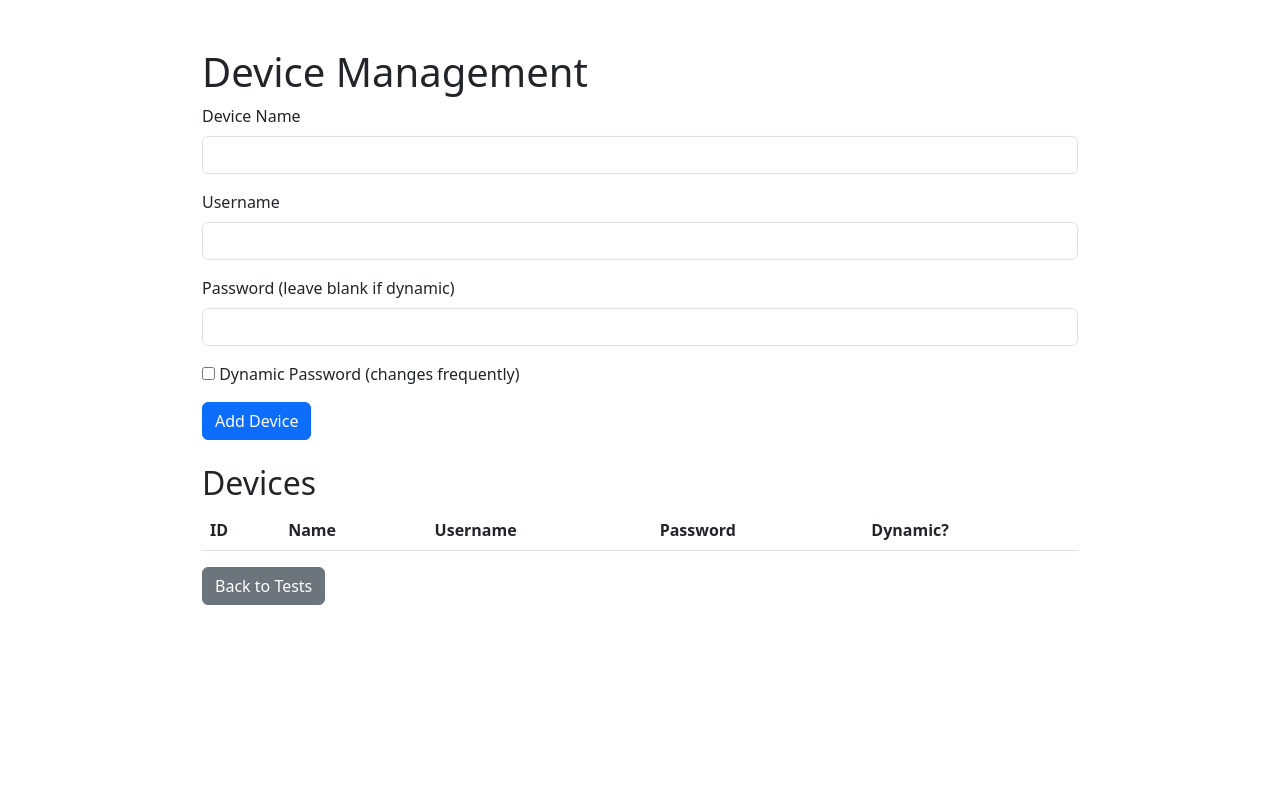
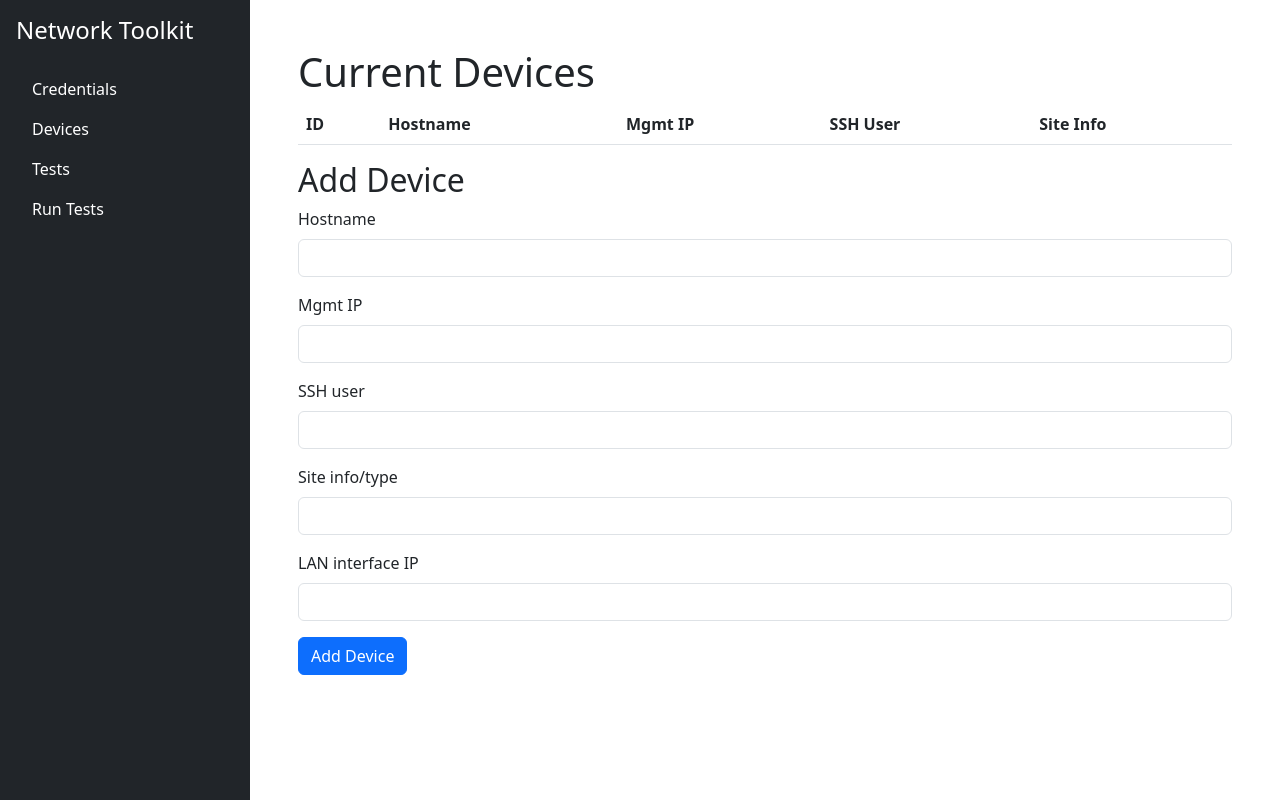
Before and after one commit to rog2054/rnt, a Flask app: page /devices in a window 1280 px wide. Run offline with Flask 3, Linux system fonts and the light colour scheme; lists and menus that the app fills with data are empty; some libraries are stand-ins or nearby versions.

Commit message:
devices page and credentials page fields updated

```diff
--- a/app.py
+++ b/app.py
@@ -2,34 +2,94 @@ from flask import Flask, render_template, request, jsonify
 from flask_sqlalchemy import SQLAlchemy
 from flask_socketio import SocketIO
 import threading
-from time import sleep
+from time import sleep  # Simulated test execution
 
 app = Flask(__name__)
-app.config['SQLALCHEMY_DATABASE_URI'] = 'sqlite:///tests.db'
+app.config['SQLALCHEMY_DATABASE_URI'] = 'sqlite:///config.db'
 app.config['SQLALCHEMY_TRACK_MODIFICATIONS'] = False
-app.config['SECRET_KEY'] = 'your-secret-key'  # Needed for SocketIO
+app.config['SECRET_KEY'] = 'your-secret-key'
 db = SQLAlchemy(app)
 socketio = SocketIO(app)
 
-# Database Model
-class TestConfig(db.Model):
+# Models
+
+class DeviceCredential(db.Model):
     id = db.Column(db.Integer, primary_key=True)
-    test_name = db.Column(db.String(100), nullable=False)
-    category = db.Column(db.String(50), nullable=False)
-    parameter = db.Column(db.String(200))
-    status = db.Column(db.String(20), default='pending')
+    uname = db.Column(db.String(100), nullable=False)
+    pw = db.Column(db.String(100), nullable=True)
+    pwexpiry = db.Column(db.Boolean, default=False)
+
 class Device(db.Model):
     id = db.Column(db.Integer, primary_key=True)
-    device_name = db.Column(db.String(100), nullable=False)
-    username = db.Column(db.String(50), nullable=False)
-    password = db.Column(db.String(100))  # None if dynamic
-    is_dynamic = db.Column(db.Boolean, default=False)
+    devicehostname = db.Column(db.String(100), nullable=False)
+    devicemgmtip = db.Column(db.String(100), nullable=False)
+    devicesiteinfo = db.Column(db.String(100))
+    deviceusername = DeviceCredential.uname
+    devicelanip = db.Column(db.String(100))
+    # traceroute 10.174.88.1 source 10.55.33.253 numeric
 
-# Create the database
+class ASPathTest(db.Model):
+    id = db.Column(db.Integer, primary_key=True)
+    devicehostname = Device.devicehostname
+    testprefix = db.Column(db.String(100), nullable=False)
+    checkASinpath = db.Column(db.String(30), nullable=False)
+    checkASwantresult = db.Column(db.Boolean)
+    testtext = db.Column(db.String(200))
+    status = db.Column(db.String(20), default='pending')
+
+class TracerouteTest(db.Model):
+    id = db.Column(db.Integer, primary_key=True)
+    devicehostname = Device.devicehostname
+    testdest = db.Column(db.String(100), nullable=False)
+    testtext = db.Column(db.String(200))
+    status = db.Column(db.String(20), default='pending')
+
 with app.app_context():
     db.create_all()
 
-# Delete a test
+# Routes
+@app.route('/credentials', methods=['GET', 'POST'])
+def credentials():
+    if request.method == 'POST':
+        uname = request.form['uname']
+        pw = request.form['pw']
+        is_pwexpiry = 'pwexpiry' in request.form
+        new_credential = DeviceCredential(uname=uname, pw=pw, pwexpiry=is_pwexpiry)
+        db.session.add(new_credential)
+        db.session.commit()
+        return jsonify({'message': 'Credentails added'})
+    credentials = DeviceCredential.query.all()
+    return render_template('credentials.html', credentials=credentials)
+
+@app.route('/devices', methods=['GET', 'POST'])
+def devices():
+    if request.method == 'POST':
+        device_name = request.form['device_name']
+        device_mgmtip = request.form['device_mgmtip']
+        device_username = request.form['device_username']
+        device_siteinfo = request.form['device_siteinfo']
+        device_lanip = request.form['device_lanip']
+        new_device = Device(devicehostname=device_name, devicemgmtip=device_mgmtip, deviceusername=device_username, devicesiteinfo=device_siteinfo, devicelanip=device_lanip)
+        db.session.add(new_device)
+        db.session.commit()
+        return jsonify({'message': 'Device added'})
+    devices = Device.query.all()
+    return render_template('devices.html', devices=devices)
+
+@app.route('/tests', methods=['GET', 'POST'])
+def tests():
+    if request.method == 'POST':
+        test_name = request.form['test_name']
+        category = request.form['category']
+        parameter = request.form['parameter']
+        new_test = TestConfig(test_name=test_name, category=category, parameter=parameter)
+        db.session.add(new_test)
+        db.session.commit()
+        return jsonify({'message': 'Test added successfully'})
+    categories = [cat[0] for cat in db.session.query(TestConfig.category).distinct().all()]
+    tests = TestConfig.query.all()
+    return render_template('tests.html', categories=categories, tests=tests)
+
 @app.route('/delete_test/<int:test_id>', methods=['POST'])
 def delete_test(test_id):
     test = TestConfig.query.get_or_404(test_id)
@@ -37,57 +97,23 @@ def delete_test(test_id):
     db.session.commit()
     return jsonify({'message': 'Test deleted successfully'})
 
-# Homepage with test config editor
-@app.route('/', methods=['GET', 'POST'])
-def index():
-    if request.method == 'POST':
-        test_name = request.form['test_name']
-        category = request.form['category']
-        parameter = request.form['parameter']
+@app.route('/run_tests', methods=['GET', 'POST'])
+def run_tests():
+    tests = TestConfig.query.all()
+    devices = Device.query.all()
+    dynamic_devices = [d for d in devices if d.is_dynamic]
+    if dynamic_devices:
+        socketio.emit('password_prompt', {
+            'devices': [{'id': d.id, 'device_name': d.device_name, 'username': d.username} for d in dynamic_devices]
+        }, namespace='/test')
+    return render_template('run_tests.html', tests=tests)
 
-        new_test = TestConfig(test_name=test_name, category=category, parameter=parameter)
-        db.session.add(new_test)
-        db.session.commit()
-        return jsonify({'message': 'Test added successfully'})
-
-    categories = db.session.query(TestConfig.category).distinct().all()
-    categories = [cat[0] for cat in categories]
-    tests = TestConfig.query.all()
-    return render_template('index.html', categories=categories, tests=tests)
-
-# API to add new category dynamically (for validation)
-@app.route('/add_category', methods=['POST'])
-def add_category():
-    new_category = request.json.get('category')
-    if new_category and new_category not in [c.category for c in TestConfig.query.distinct(TestConfig.category)]:
-        return jsonify({'message': 'Category available', 'category': new_category})
-    return jsonify({'error': 'Category already exists'}), 400
-
-# Device management route
-@app.route('/devices', methods=['GET', 'POST'])
-def manage_devices():
-    if request.method == 'POST':
-        device_name = request.form['device_name']
-        username = request.form['username']
-        password = request.form.get('password')
-        is_dynamic = 'is_dynamic' in request.form
-        new_device = Device(device_name=device_name, username=username, password=None if is_dynamic else password, is_dynamic=is_dynamic)
-        db.session.add(new_device)
-        db.session.commit()
-        return jsonify({'message': 'Device added'})
-
-    devices = Device.query.all()
-    return render_template('devices.html', devices=devices)
-
-# Simulate test execution (replace with your Netmiko logic)
 def run_test_group(group_name, tests):
     total = len(tests)
     for i, test in enumerate(tests, 1):
-        # Simulate work (replace with real Netmiko test)
-        sleep(1)  # Simulate time taken
+        sleep(1)  # Replace with Netmiko logic
         test.status = 'passed' if hash(test.test_name) % 2 == 0 else 'failed'
         db.session.commit()
-        # Emit progress update
         socketio.emit('progress', {
             'group': group_name,
             'completed': i,
@@ -95,71 +121,31 @@ def run_test_group(group_name, tests):
             'percentage': (i / total) * 100
         }, namespace='/test')
 
-@app.route('/run_tests')
-def run_tests_endpoint():
-    tests = TestConfig.query.all()
-    devices = Device.query.all()
-    dynamic_devices = [d for d in devices if d.is_dynamic]
-
-    if dynamic_devices:
-        # Emit event to prompt for passwords
-        socketio.emit('password_prompt', {
-            'devices': [{'id': d.id, 'device_name': d.device_name, 'username': d.username} for d in dynamic_devices]
-        }, namespace='/test')
-        # Note: Test execution will proceed after passwords are submitted via SocketIO
-
-    # Group tests (e.g., by category)
-    grouped_tests = {}
-    for test in tests:
-        test.status = 'running'  # Mark as running before grouping
-        grouped_tests.setdefault(test.category, []).append(test)
-    db.session.commit()
-
-    # If no dynamic devices, start tests immediately; otherwise, wait for passwords
-    if not dynamic_devices:
-        threads = []
-        max_threads = 3
-        for group_name, group_tests in list(grouped_tests.items())[:max_threads]:
-            t = threading.Thread(target=run_test_group, args=(group_name, group_tests))
-            threads.append(t)
-            t.start()
-
-        # Optionally wait for threads (uncomment if you want synchronous response)
-        # for t in threads:
-        #     t.join()
-
-    return jsonify({'message': 'Tests started'})
-
-@socketio.on('submit_passwords', namespace='/test')
-def handle_passwords(data):
-    passwords = data['passwords']  # {device_id: password}
-    for device_id, password in passwords.items():
-        device = Device.query.get(device_id)
-        if device and device.is_dynamic:
-            device.password = password  # Temporarily store for this run
-    db.session.commit()
-
-    # Now start the test execution after passwords are provided
+@app.route('/start_tests', methods=['GET'])
+def start_tests():
     tests = TestConfig.query.all()
     grouped_tests = {}
     for test in tests:
+        test.status = 'running'
         grouped_tests.setdefault(test.category, []).append(test)
-
+    db.session.commit()
     threads = []
     max_threads = 3
     for group_name, group_tests in list(grouped_tests.items())[:max_threads]:
         t = threading.Thread(target=run_test_group, args=(group_name, group_tests))
         threads.append(t)
         t.start()
+    return jsonify({'message': 'Tests started'})
 
-    # Optionally wait for threads (uncomment if needed)
-    # for t in threads:
-    #     t.join()
-
-# SocketIO background task (optional for cleanup)
-@socketio.on('connect', namespace='/test')
-def test_connect():
-    print('Client connected for test updates')
+@socketio.on('submit_passwords', namespace='/test')
+def handle_passwords(data):
+    passwords = data['passwords']
+    for device_id, password in passwords.items():
+        device = Device.query.get(device_id)
+        if device and device.is_dynamic:
+            device.password = password
+    db.session.commit()
+    socketio.emit('start_tests', namespace='/test')
 
 if __name__ == '__main__':
     socketio.run(app, debug=True)
--- a/static/style.css
+++ b/static/style.css
@@ -1,11 +1,13 @@
-/* Ensure Select2 dropdowns fit nicely */
-.select2-container {
-    width: 100% !important;
+.sidebar {
+    position: fixed;
+    top: 0;
+    bottom: 0;
+    left: 0;
+    z-index: 100;
 }
 
-/* Optional: Add some padding */
-.container {
-    max-width: 900px;
+.content {
+    margin-left: 250px;
 }
 
 .progress {
--- /dev/null
+++ b/templates/base.html
@@ -0,0 +1,23 @@
+<!DOCTYPE html>
+<html>
+
+<head>
+    <title>{% block title %}{% endblock %}</title>
+    <link href="https://cdn.jsdelivr.net/npm/bootstrap@5.3.0/dist/css/bootstrap.min.css" rel="stylesheet">
+    <link rel="stylesheet" href="{{ url_for('static', filename='style.css') }}">
+    {% block head %}{% endblock %}
+</head>
+
+<body>
+    <div class="d-flex">
+        {% include 'sidebar.html' %}
+        <div class="content flex-grow-1 p-5">
+            {% block content %}{% endblock %}
+        </div>
+    </div>
+    <script src="https://code.jquery.com/jquery-3.6.0.min.js"></script>
+    <script src="https://cdn.jsdelivr.net/npm/bootstrap@5.3.0/dist/js/bootstrap.bundle.min.js"></script>
+    {% block scripts %}{% endblock %}
+</body>
+
+</html>
--- a/templates/devices.html
+++ b/templates/devices.html
@@ -1,63 +1,59 @@
-<!DOCTYPE html>
-<html>
-
-<head>
-    <title>Device Management</title>
-    <link href="https://cdn.jsdelivr.net/npm/bootstrap@5.3.0/dist/css/bootstrap.min.css" rel="stylesheet">
-    <link rel="stylesheet" href="{{ url_for('static', filename='style.css') }}">
-</head>
-
-<body>
-    <div class="container mt-5">
-        <h1>Device Management</h1>
-        <form id="deviceForm" class="mb-4">
-            <div class="mb-3">
-                <label for="device_name" class="form-label">Device Name</label>
-                <input type="text" class="form-control" id="device_name" name="device_name" required>
-            </div>
-            <div class="mb-3">
-                <label for="username" class="form-label">Username</label>
-                <input type="text" class="form-control" id="username" name="username" required>
-            </div>
-            <div class="mb-3">
-                <label for="password" class="form-label">Password (leave blank if dynamic)</label>
-                <input type="text" class="form-control" id="password" name="password">
-            </div>
-            <div class="mb-3">
-                <input type="checkbox" id="is_dynamic" name="is_dynamic">
-                <label for="is_dynamic">Dynamic Password (changes frequently)</label>
-            </div>
-            <button type="submit" class="btn btn-primary">Add Device</button>
-        </form>
-
-        <h2>Devices</h2>
+{% extends 'base.html' %}
+{% block title %}Devices{% endblock %}
+{% block head %}
+<link href="https://cdnjs.cloudflare.com/ajax/libs/select2/4.1.0-rc.0/css/select2.min.css" rel="stylesheet" />
+{% endblock %}
+{% block content %}
+<h1>Current Devices</h1>
 <table class="table">
     <thead>
         <tr>
             <th>ID</th>
-                    <th>Name</th>
-                    <th>Username</th>
-                    <th>Password</th>
-                    <th>Dynamic?</th>
+            <th>Hostname</th>
+            <th>Mgmt IP</th>
+            <th>SSH User</th>
+            <th>Site Info</th>
         </tr>
     </thead>
     <tbody>
         {% for device in devices %}
         <tr>
             <td>{{ device.id }}</td>
-                    <td>{{ device.device_name }}</td>
-                    <td>{{ device.username }}</td>
-                    <td>{{ device.password or 'Dynamic' }}</td>
-                    <td>{{ 'Yes' if device.is_dynamic else 'No' }}</td>
+            <td>{{ device.devicehostname }}</td>
+            <td>{{ device.devicemgmtip }}</td>
+            <td>{{ device.deviceusername }}</td>
+            <td>{{ device.devicesiteinfo }}</td>
         </tr>
         {% endfor %}
     </tbody>
 </table>
-        <a href="/" class="btn btn-secondary">Back to Tests</a>
+<h2>Add Device</h2>
+<form id="deviceForm" class="mb-4">
+    <div class="mb-3">
+        <label for="device_name" class="form-label">Hostname</label>
+        <input type="text" class="form-control" id="device_name" name="device_name" required>
     </div>
-
-    <script src="https://code.jquery.com/jquery-3.6.0.min.js"></script>
-    <script src="https://cdn.jsdelivr.net/npm/bootstrap@5.3.0/dist/js/bootstrap.bundle.min.js"></script>
+    <div class="mb-3">
+        <label for="device_mgmtip" class="form-label">Mgmt IP</label>
+        <input type="text" class="form-control" id="device_mgmtip" name="device_mgmtip" required>
+    </div>
+    <div class="mb-3">
+        <label for="device_username" class="form-label">SSH user</label>
+        <input type="text" class="form-control" id="device_username" name="device_username">
+    </div>
+    <div class="mb-3">
+        <label for="device_siteinfo" class="form-label">Site info/type</label>
+        <input type="text" class="form-control" id="device_siteinfo" name="device_siteinfo">
+    </div>
+    <div class="mb-3">
+        <label for="device_lanip" class="form-label">LAN interface IP</label>
+        <input type="text" class="form-control" id="device_lanip" name="device_lanip">
+    </div>
+    <button type="submit" class="btn btn-primary">Add Device</button>
+</form>
+{% endblock %}
+{% block scripts %}
+<script src="https://cdnjs.cloudflare.com/ajax/libs/select2/4.1.0-rc.0/js/select2.min.js"></script>
 <script>
     $(document).ready(function () {
         $('#deviceForm').submit(function (e) {
@@ -69,11 +65,12 @@
                 success: function (response) {
                     alert(response.message);
                     location.reload();
+                },
+                error: function () {
+                    alert('Error adding device');
                 }
             });
         });
     });
 </script>
-</body>
-
-</html>
+{% endblock %}
--- /dev/null
+++ b/templates/sidebar.html
@@ -0,0 +1,17 @@
+<nav class="sidebar bg-dark text-white p-3" style="min-width: 250px; height: 100vh;">
+    <h4 class="mb-4">Network Toolkit</h4>
+    <ul class="nav flex-column">
+        <li class="nav-item">
+            <a class="nav-link text-white" href="{{ url_for('credentials') }}">Credentials</a>
+        </li>
+        <li class="nav-item">
+            <a class="nav-link text-white" href="{{ url_for('devices') }}">Devices</a>
+        </li>
+        <li class="nav-item">
+            <a class="nav-link text-white" href="{{ url_for('tests') }}">Tests</a>
+        </li>
+        <li class="nav-item">
+            <a class="nav-link text-white" href="{{ url_for('run_tests') }}">Run Tests</a>
+        </li>
+    </ul>
+</nav>
```
Also changed, not shown: templates/credentials.html (added, +63 -0 lines), templates/run_tests.html (added, +112 -0 lines), templates/tests.html (added, +95 -0 lines), templates/unused/index.html (renamed from templates/index.html), tests.db (deleted). Lines whose indentation alone changed are shown as unchanged.
